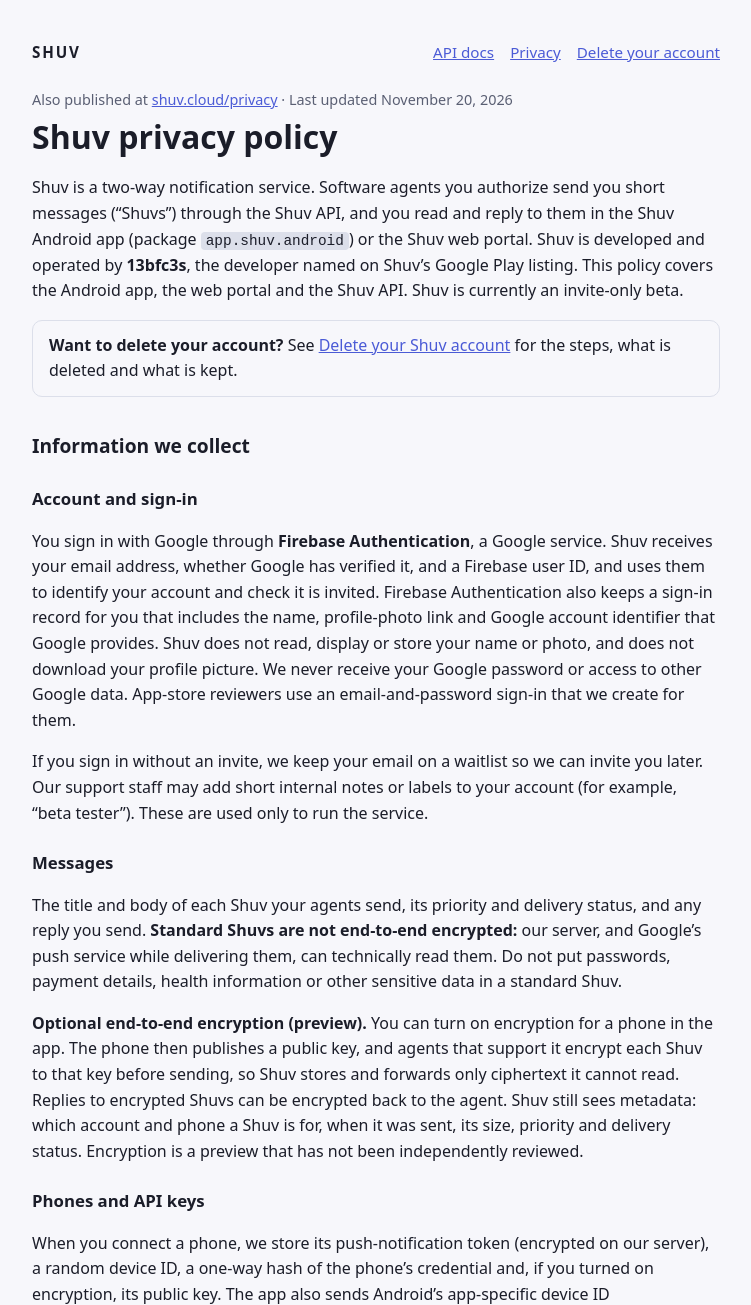
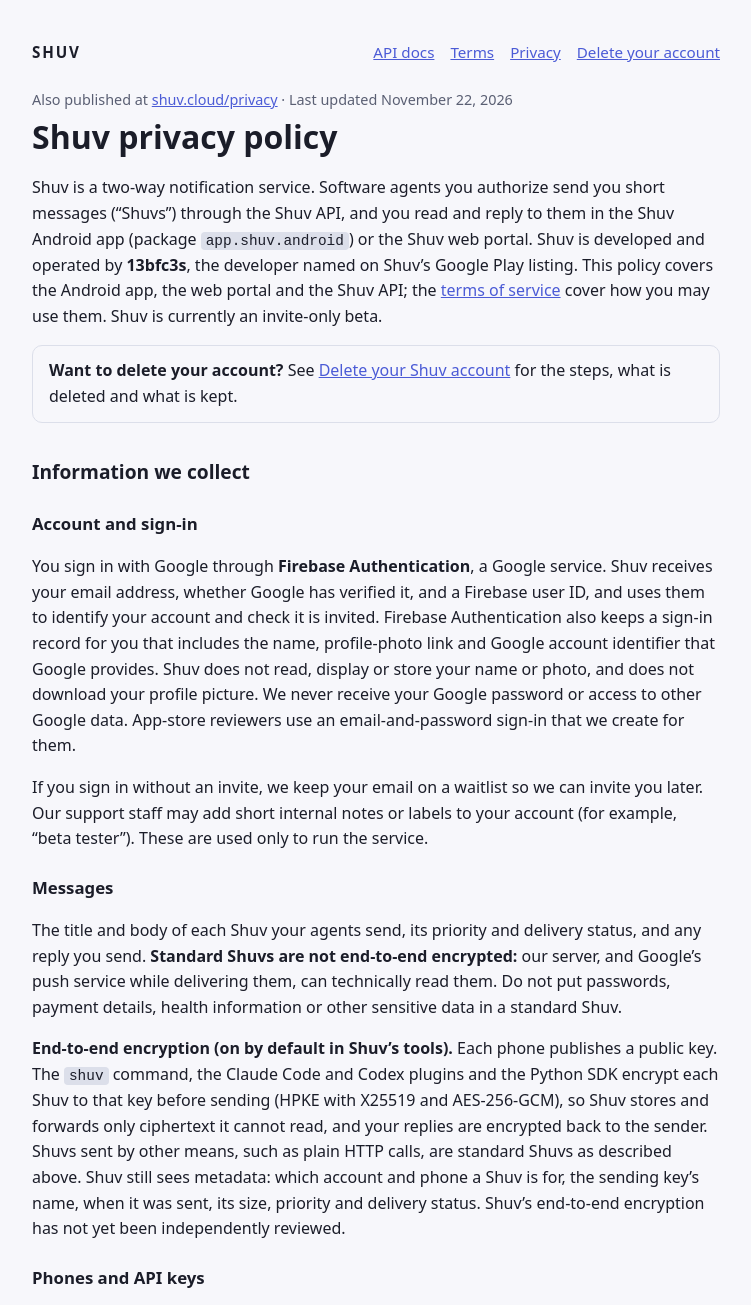
Before and after one commit to 13bfc3s/privacypolicy, a plain HTML site: page shuv/index.html in a window 1280 px wide. Shown: the top 1305 px of the page, without its empty margins (264-1015 px from the left). Drawn offline with Linux system fonts and the light colour scheme.

Commit message:
Shuv: sync privacy policy and deletion page with shuv.cloud (Nov 22)
Paid plans are live, encryption is on by default, and a Terms link is added.

Co-Authored-By: Claude Opus 5.5 <noreply@anthropic.com>

```diff
--- a/shuv/index.html
+++ b/shuv/index.html
@@ -8,10 +8,10 @@
 </head>
 <body>
 <main>
-<nav class="top"><b>SHUV</b><a href="https://shuv.cloud/docs">API docs</a><a href="https://shuv.cloud/privacy">Privacy</a><a href="https://shuv.cloud/delete">Delete your account</a></nav>
-<div class="eyebrow">Also published at <a href="https://shuv.cloud/privacy">shuv.cloud/privacy</a> · Last updated November 20, 2026</div>
+<nav class="top"><b>SHUV</b><a href="https://shuv.cloud/docs">API docs</a><a href="https://shuv.cloud/terms">Terms</a><a href="https://shuv.cloud/privacy">Privacy</a><a href="https://shuv.cloud/delete">Delete your account</a></nav>
+<div class="eyebrow">Also published at <a href="https://shuv.cloud/privacy">shuv.cloud/privacy</a> · Last updated November 22, 2026</div>
 <h1>Shuv privacy policy</h1>
-<p>Shuv is a two-way notification service. Software agents you authorize send you short messages (“Shuvs”) through the Shuv API, and you read and reply to them in the Shuv Android app (package <code>app.shuv.android</code>) or the Shuv web portal. Shuv is developed and operated by <strong>13bfc3s</strong>, the developer named on Shuv’s Google Play listing. This policy covers the Android app, the web portal and the Shuv API. Shuv is currently an invite-only beta.</p>
+<p>Shuv is a two-way notification service. Software agents you authorize send you short messages (“Shuvs”) through the Shuv API, and you read and reply to them in the Shuv Android app (package <code>app.shuv.android</code>) or the Shuv web portal. Shuv is developed and operated by <strong>13bfc3s</strong>, the developer named on Shuv’s Google Play listing. This policy covers the Android app, the web portal and the Shuv API; the <a href="https://shuv.cloud/terms">terms of service</a> cover how you may use them. Shuv is currently an invite-only beta.</p>
 <div class="box"><strong>Want to delete your account?</strong> See <a href="https://shuv.cloud/delete">Delete your Shuv account</a> for the steps, what is deleted and what is kept.</div>
 
 <h2>Information we collect</h2>
@@ -20,11 +20,11 @@
 <p>If you sign in without an invite, we keep your email on a waitlist so we can invite you later. Our support staff may add short internal notes or labels to your account (for example, “beta tester”). These are used only to run the service.</p>
 <h3>Messages</h3>
 <p>The title and body of each Shuv your agents send, its priority and delivery status, and any reply you send. <strong>Standard Shuvs are not end-to-end encrypted:</strong> our server, and Google’s push service while delivering them, can technically read them. Do not put passwords, payment details, health information or other sensitive data in a standard Shuv.</p>
-<p><strong>Optional end-to-end encryption (preview).</strong> You can turn on encryption for a phone in the app. The phone then publishes a public key, and agents that support it encrypt each Shuv to that key before sending, so Shuv stores and forwards only ciphertext it cannot read. Replies to encrypted Shuvs can be encrypted back to the agent. Shuv still sees metadata: which account and phone a Shuv is for, when it was sent, its size, priority and delivery status. Encryption is a preview that has not been independently reviewed.</p>
+<p><strong>End-to-end encryption (on by default in Shuv’s tools).</strong> Each phone publishes a public key. The <code>shuv</code> command, the Claude Code and Codex plugins and the Python SDK encrypt each Shuv to that key before sending (HPKE with X25519 and AES-256-GCM), so Shuv stores and forwards only ciphertext it cannot read, and your replies are encrypted back to the sender. Shuvs sent by other means, such as plain HTTP calls, are standard Shuvs as described above. Shuv still sees metadata: which account and phone a Shuv is for, the sending key’s name, when it was sent, its size, priority and delivery status. Shuv’s end-to-end encryption has not yet been independently reviewed.</p>
 <h3>Phones and API keys</h3>
 <p>When you connect a phone, we store its push-notification token (encrypted on our server), a random device ID, a one-way hash of the phone’s credential and, if you turned on encryption, its public key. The app also sends Android’s app-specific device ID (ANDROID_ID); we keep only a one-way keyed hash of it, used only to stop a phone banned for abuse from reconnecting. For each API key you create we store its name, permissions, expiry and last-used time, and only a one-way hash of the key itself.</p>
 <h3>Purchases</h3>
-<p>Paid plans are being tested and are not yet available to the public; no real payments are taken until they launch. Payments are handled by <strong>Stripe</strong>, which acts as the merchant of record: Stripe collects your card or other payment details, billing address and email, and calculates and collects sales tax. Shuv never sees your full card number. Shuv receives and stores your Stripe customer ID, subscription status and renewal date, and for each credit-pack purchase the amount, date, status and credits granted, so we can apply your plan and show your purchase history.</p>
+<p>Payments are handled by <strong>Stripe</strong>, which acts as the merchant of record: Stripe collects your card or other payment details, billing address and email, and calculates and collects sales tax. Shuv never sees your full card number. Shuv receives and stores your Stripe customer ID, subscription status and renewal date, and for each credit-pack purchase the amount, date, status and credits granted, so we can apply your plan and show your purchase history.</p>
 <h3>Usage, diagnostics and security records</h3>
 <ul>
   <li><strong>Usage.</strong> Counts of Shuvs per day and per API key, your monthly allowance and credit balance. You see these in the portal; we also look at totals to plan capacity and enforce limits.</li>
@@ -59,7 +59,7 @@
 
 <h2>Retention</h2>
 <ul>
-  <li>Account data, Shuvs and replies are kept while your account exists so they can appear in your history and reach your agents.</li>
+  <li>Account data is kept while your account exists. Shuvs and replies are kept for your plan’s history period so they can appear in your history and reach your agents: 7 days on Free, 90 days on Basic and 1 year on Pro. Older ones are deleted automatically each day. The copy on your phone stays until you clear it.</li>
   <li>Recorded IP addresses are deleted automatically 90 days after they were last used. Request logs are kept for up to 7 days.</li>
   <li><strong>Backups.</strong> We back up the database daily and keep the 14 most recent copies in access-restricted storage; our hosting provider also keeps point-in-time recovery data for up to 30 days. Backups are used only to restore the service after a failure. Data you delete, or the data of a deleted account, disappears from all backups within 30 days, as older backups are replaced. If we ever restore a backup, we re-apply deletions made since it was taken.</li>
   <li>Blocks placed for abuse (an email, network or device) are kept while the block lasts and removed within 90 days after it ends.</li>
@@ -78,7 +78,7 @@
 
 <h2>Contact</h2>
 <p>Privacy, deletion and support requests: <a href="mailto:c4xbrx4lc@mozmail.com">c4xbrx4lc@mozmail.com</a></p>
-<footer>© 2026 13bfc3s · <a href="https://shuv.cloud/delete">Delete your Shuv account</a> · <a href="https://shuv.cloud/docs">API docs</a></footer>
+<footer>© 2026 13bfc3s · <a href="https://shuv.cloud/terms">Terms</a> · <a href="https://shuv.cloud/delete">Delete your Shuv account</a> · <a href="https://shuv.cloud/docs">API docs</a></footer>
 </main>
 </body>
 </html>
```
Also changed, not shown: shuv/delete/index.html (+3 -3 lines).
